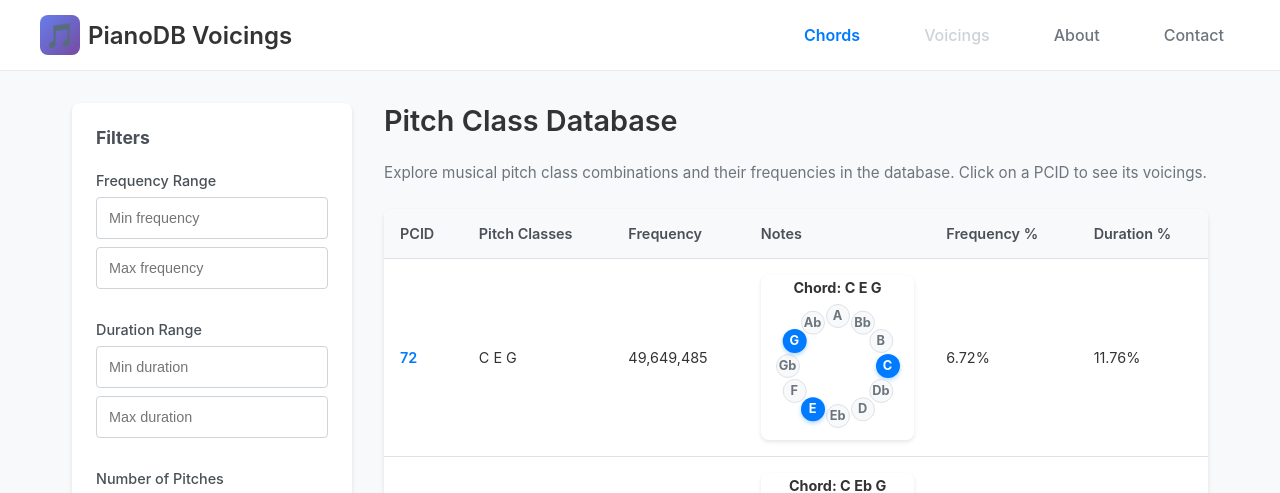
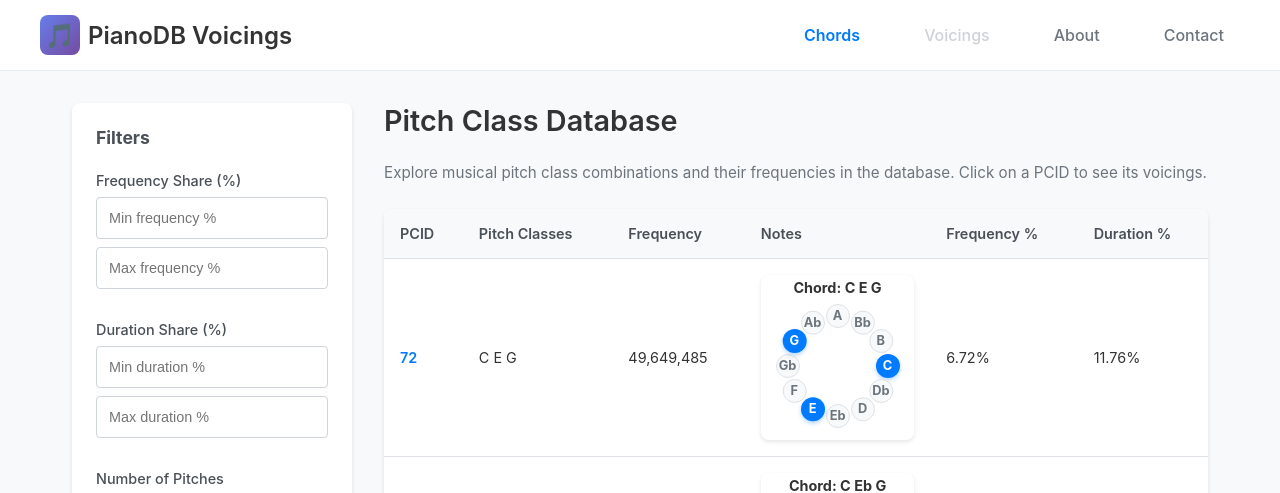
Before and after one commit to pianodb/voicings-web, a React (Vite) app: page / in a window 1280 px wide. Shown: the top 493 px of the page. Built offline with nearby package versions, Linux system fonts and the light colour scheme.

Commit message:
Switch filter to share

```diff
--- a/src/components/ChordBrowser.tsx
+++ b/src/components/ChordBrowser.tsx
@@ -18,10 +18,10 @@ export function PitchClassDatabase() {
   const [currentPage, setCurrentPage] = useState(1)
   const [selectedPcid, setSelectedPcid] = useState<number | null>(null)
   const [filters, setFilters] = useState({
-    minFrequency: '',
-    maxFrequency: '',
-    minDuration: '',
-    maxDuration: '',
+    minFrequencyShare: '',
+    maxFrequencyShare: '',
+    minDurationShare: '',
+    maxDurationShare: '',
     pitchFilter: '',
     minPitches: '',
     maxPitches: ''
@@ -60,17 +60,33 @@ export function PitchClassDatabase() {
   useEffect(() => {
     let filtered = pitchClassData
 
-    if (filters.minFrequency) {
-      filtered = filtered.filter(item => item.frequency >= parseInt(filters.minFrequency))
+    // Calculate total frequency and duration for percentage calculations
+    const totalFrequency = pitchClassData.reduce((sum, d) => sum + d.frequency, 0)
+    const totalDuration = pitchClassData.reduce((sum, d) => sum + d.duration, 0)
+
+    if (filters.minFrequencyShare) {
+      filtered = filtered.filter(item => {
+        const frequencyPercent = (item.frequency / totalFrequency) * 100
+        return frequencyPercent >= parseFloat(filters.minFrequencyShare)
+      })
     }
-    if (filters.maxFrequency) {
-      filtered = filtered.filter(item => item.frequency <= parseInt(filters.maxFrequency))
+    if (filters.maxFrequencyShare) {
+      filtered = filtered.filter(item => {
+        const frequencyPercent = (item.frequency / totalFrequency) * 100
+        return frequencyPercent <= parseFloat(filters.maxFrequencyShare)
+      })
     }
-    if (filters.minDuration) {
-      filtered = filtered.filter(item => item.duration >= parseFloat(filters.minDuration))
+    if (filters.minDurationShare) {
+      filtered = filtered.filter(item => {
+        const durationPercent = (item.duration / totalDuration) * 100
+        return durationPercent >= parseFloat(filters.minDurationShare)
+      })
     }
-    if (filters.maxDuration) {
-      filtered = filtered.filter(item => item.duration <= parseFloat(filters.maxDuration))
+    if (filters.maxDurationShare) {
+      filtered = filtered.filter(item => {
+        const durationPercent = (item.duration / totalDuration) * 100
+        return durationPercent <= parseFloat(filters.maxDurationShare)
+      })
     }
     if (filters.pitchFilter) {
       filtered = filtered.filter(item => {
@@ -139,38 +155,50 @@ export function PitchClassDatabase() {
           <h3>Filters</h3>
 
           <div className="filter-group">
-            <label>Frequency Range</label>
+            <label>Frequency Share (%)</label>
             <input
               type="number"
-              placeholder="Min frequency"
-              value={filters.minFrequency}
-              onChange={(e) => handleFilterChange('minFrequency', e.target.value)}
+              placeholder="Min frequency %"
+              value={filters.minFrequencyShare}
+              onChange={(e) => handleFilterChange('minFrequencyShare', e.target.value)}
               className="filter-input"
+              step="0.01"
+              min="0"
+              max="100"
             />
             <input
               type="number"
-              placeholder="Max frequency"
-              value={filters.maxFrequency}
-              onChange={(e) => handleFilterChange('maxFrequency', e.target.value)}
+              placeholder="Max frequency %"
+              value={filters.maxFrequencyShare}
+              onChange={(e) => handleFilterChange('maxFrequencyShare', e.target.value)}
               className="filter-input"
+              step="0.01"
+              min="0"
+              max="100"
             />
           </div>
 
           <div className="filter-group">
-            <label>Duration Range</label>
+            <label>Duration Share (%)</label>
             <input
               type="number"
-              placeholder="Min duration"
-              value={filters.minDuration}
-              onChange={(e) => handleFilterChange('minDuration', e.target.value)}
+              placeholder="Min duration %"
+              value={filters.minDurationShare}
+              onChange={(e) => handleFilterChange('minDurationShare', e.target.value)}
               className="filter-input"
+              step="0.01"
+              min="0"
+              max="100"
             />
             <input
               type="number"
-              placeholder="Max duration"
-              value={filters.maxDuration}
-              onChange={(e) => handleFilterChange('maxDuration', e.target.value)}
+              placeholder="Max duration %"
+              value={filters.maxDurationShare}
+              onChange={(e) => handleFilterChange('maxDurationShare', e.target.value)}
               className="filter-input"
+              step="0.01"
+              min="0"
+              max="100"
             />
           </div>
 
@@ -206,10 +234,10 @@ export function PitchClassDatabase() {
           <button
             className="apply-filters-btn"
             onClick={() => setFilters({
-              minFrequency: '',
-              maxFrequency: '',
-              minDuration: '',
-              maxDuration: '',
+              minFrequencyShare: '',
+              maxFrequencyShare: '',
+              minDurationShare: '',
+              maxDurationShare: '',
               pitchFilter: '',
               minPitches: '',
               maxPitches: ''
--- a/src/components/VoicingBrowser.tsx
+++ b/src/components/VoicingBrowser.tsx
@@ -20,10 +20,10 @@ export function VoicingsByPcid() {
   const [loading, setLoading] = useState(true)
   const [currentPage, setCurrentPage] = useState(1)
   const [filters, setFilters] = useState({
-    minFrequency: '',
-    maxFrequency: '',
-    minDuration: '',
-    maxDuration: '',
+    minFrequencyShare: '',
+    maxFrequencyShare: '',
+    minDurationShare: '',
+    maxDurationShare: '',
     digestFilter: ''
   })
 
@@ -67,17 +67,33 @@ export function VoicingsByPcid() {
   useEffect(() => {
     let filtered = voicingData
 
-    if (filters.minFrequency) {
-      filtered = filtered.filter(item => item.frequency >= parseInt(filters.minFrequency))
+    // Calculate total frequency and duration for percentage calculations
+    const totalFrequency = voicingData.reduce((sum, d) => sum + d.frequency, 0)
+    const totalDuration = voicingData.reduce((sum, d) => sum + d.duration, 0)
+
+    if (filters.minFrequencyShare) {
+      filtered = filtered.filter(item => {
+        const frequencyPercent = (item.frequency / totalFrequency) * 100
+        return frequencyPercent >= parseFloat(filters.minFrequencyShare)
+      })
     }
-    if (filters.maxFrequency) {
-      filtered = filtered.filter(item => item.frequency <= parseInt(filters.maxFrequency))
+    if (filters.maxFrequencyShare) {
+      filtered = filtered.filter(item => {
+        const frequencyPercent = (item.frequency / totalFrequency) * 100
+        return frequencyPercent <= parseFloat(filters.maxFrequencyShare)
+      })
     }
-    if (filters.minDuration) {
-      filtered = filtered.filter(item => item.duration >= parseFloat(filters.minDuration))
+    if (filters.minDurationShare) {
+      filtered = filtered.filter(item => {
+        const durationPercent = (item.duration / totalDuration) * 100
+        return durationPercent >= parseFloat(filters.minDurationShare)
+      })
     }
-    if (filters.maxDuration) {
-      filtered = filtered.filter(item => item.duration <= parseFloat(filters.maxDuration))
+    if (filters.maxDurationShare) {
+      filtered = filtered.filter(item => {
+        const durationPercent = (item.duration / totalDuration) * 100
+        return durationPercent <= parseFloat(filters.maxDurationShare)
+      })
     }
     if (filters.digestFilter) {
       filtered = filtered.filter(item =>
@@ -137,38 +153,50 @@ export function VoicingsByPcid() {
             <h4>Filters</h4>
 
             <div className="filter-group">
-              <label>Frequency Range</label>
+              <label>Frequency Share (%)</label>
               <input
                 type="number"
-                placeholder="Min frequency"
-                value={filters.minFrequency}
-                onChange={(e) => handleFilterChange('minFrequency', e.target.value)}
+                placeholder="Min frequency %"
+                value={filters.minFrequencyShare}
+                onChange={(e) => handleFilterChange('minFrequencyShare', e.target.value)}
                 className="filter-input"
+                step="0.01"
+                min="0"
+                max="100"
               />
               <input
                 type="number"
-                placeholder="Max frequency"
-                value={filters.maxFrequency}
-                onChange={(e) => handleFilterChange('maxFrequency', e.target.value)}
+                placeholder="Max frequency %"
+                value={filters.maxFrequencyShare}
+                onChange={(e) => handleFilterChange('maxFrequencyShare', e.target.value)}
                 className="filter-input"
+                step="0.01"
+                min="0"
+                max="100"
               />
             </div>
 
             <div className="filter-group">
-              <label>Duration Range</label>
+              <label>Duration Share (%)</label>
               <input
                 type="number"
-                placeholder="Min duration"
-                value={filters.minDuration}
-                onChange={(e) => handleFilterChange('minDuration', e.target.value)}
+                placeholder="Min duration %"
+                value={filters.minDurationShare}
+                onChange={(e) => handleFilterChange('minDurationShare', e.target.value)}
                 className="filter-input"
+                step="0.01"
+                min="0"
+                max="100"
               />
               <input
                 type="number"
-                placeholder="Max duration"
-                value={filters.maxDuration}
-                onChange={(e) => handleFilterChange('maxDuration', e.target.value)}
+                placeholder="Max duration %"
+                value={filters.maxDurationShare}
+                onChange={(e) => handleFilterChange('maxDurationShare', e.target.value)}
                 className="filter-input"
+                step="0.01"
+                min="0"
+                max="100"
               />
             </div>
 
@@ -186,10 +214,10 @@ export function VoicingsByPcid() {
             <button
               className="apply-filters-btn"
               onClick={() => setFilters({
-                minFrequency: '',
-                maxFrequency: '',
-                minDuration: '',
-                maxDuration: '',
+                minFrequencyShare: '',
+                maxFrequencyShare: '',
+                minDurationShare: '',
+                maxDurationShare: '',
                 digestFilter: ''
               })}
             >
```
